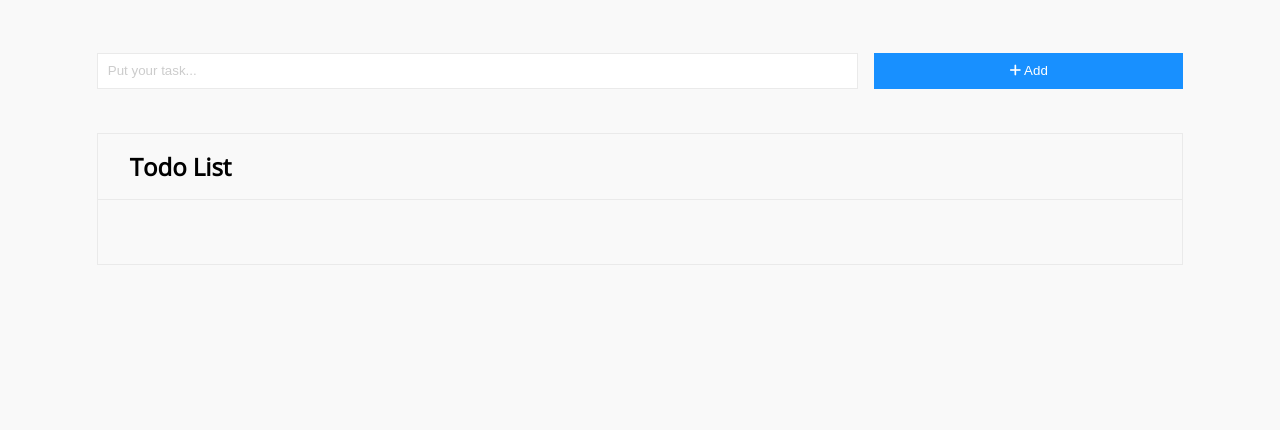
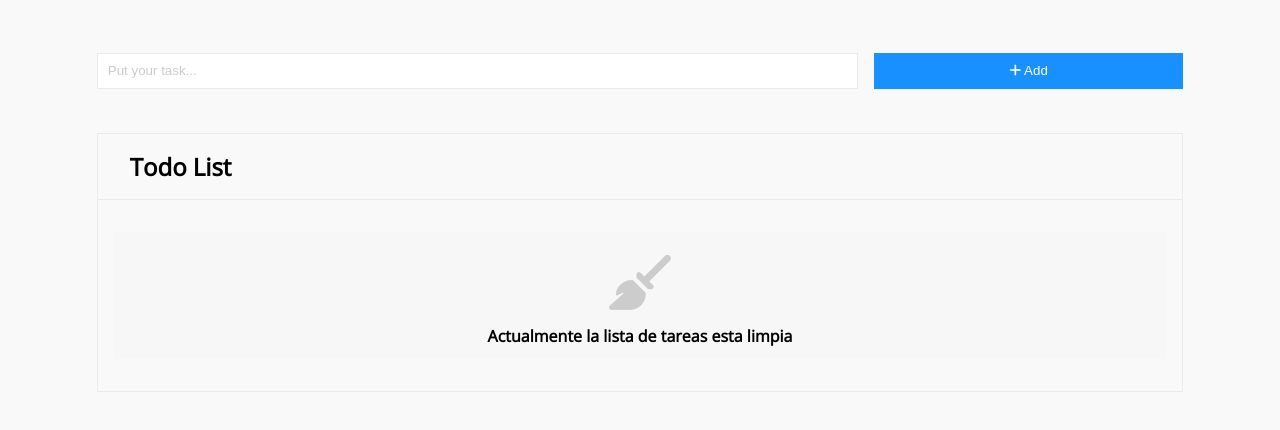
Before and after one commit to LuisDev2001/TodoListVanillaJS, a plain HTML site: page index.html in a window 1280 px wide. Drawn offline with nearby package versions, Linux system fonts and the light colour scheme.

Commit message:
Create a message for empty task and functuonally :)

```diff
--- a/css/main.css
+++ b/css/main.css
@@ -131,7 +131,36 @@ ul {
   align-items: center;
   justify-content: space-between;
 }
+/*Message task empty*/
+.message-task {
+  text-align: center;
+  padding: 10px;
+  background: #f7f7f7;
+  border: 2px solid #f7f7f7;
+  display: none;
+}
+.message-task-icon {
+  color: #cccccc;
+  font-size: 55px;
+  margin-bottom: 6px;
+}
+.message-task-text {
+  font-weight: bold;
+  font-size: 16px;
+}
+.message-task.active {
+  display: block;
+}
 /*Responsive desing Desktop first*/
+@media screen and (max-width: 768px) {
+  .message-task-text {
+    font-size: 14px;
+  }
+  .message-task-icon {
+    font-size: 40px;
+  }
+}
+
 @media screen and (max-width: 420px) {
   .form {
     flex-direction: column;
--- a/index.html
+++ b/index.html
@@ -46,6 +46,14 @@
                 </div>
               </section>
             </li> -->
+            <div class="message-task active" id="js_message-empty-task">
+              <div class="message-task-icon">
+                <i class="fas fa-broom"></i>
+              </div>
+              <p class="message-task-text">
+                Actualmente la lista de tareas esta limpia
+              </p>
+            </div>
           </ul>
         </div>
       </section>
--- a/js/app.js
+++ b/js/app.js
@@ -1,7 +1,6 @@
 function load() {
   const $form = document.getElementById("js_form-task");
   const $containerTask = document.getElementById("js_container-task");
-
   function templateTask(taskValue, $container) {
     return ($container.innerHTML += `
       <li class="print-task-item">
@@ -43,6 +42,8 @@ function load() {
     event.preventDefault();
     const data = new FormData($form);
     const inputTaskValue = data.get("text_Task");
+    document.getElementById("input-task").value = "";
+
     templateTask(inputTaskValue, $containerTask);
 
     const $btnDelete = document.querySelectorAll("#js_delete");
@@ -51,7 +52,8 @@ function load() {
     const $editButton = document.querySelectorAll("#js_edit");
     eventEditTask($editButton);
 
-    document.getElementById("input-task").value = "";
+    const $messageEmptyTask = document.getElementById("js_message-empty-task");
+    $messageEmptyTask.classList.remove("active");
   });
 }
 
```
